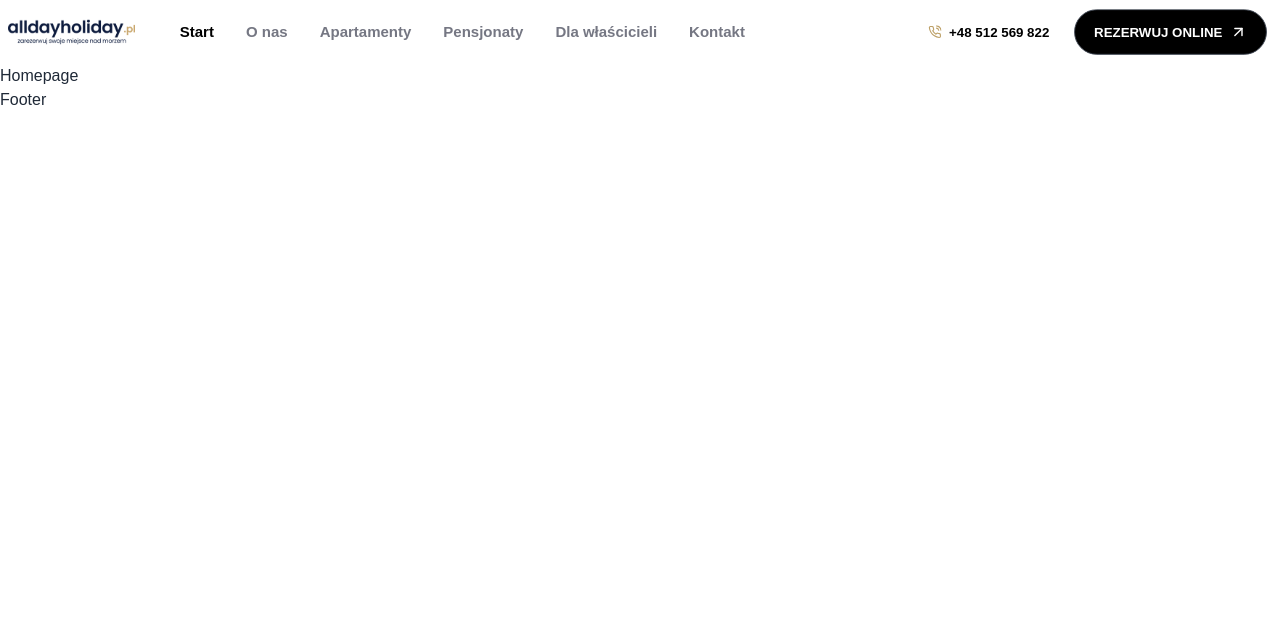
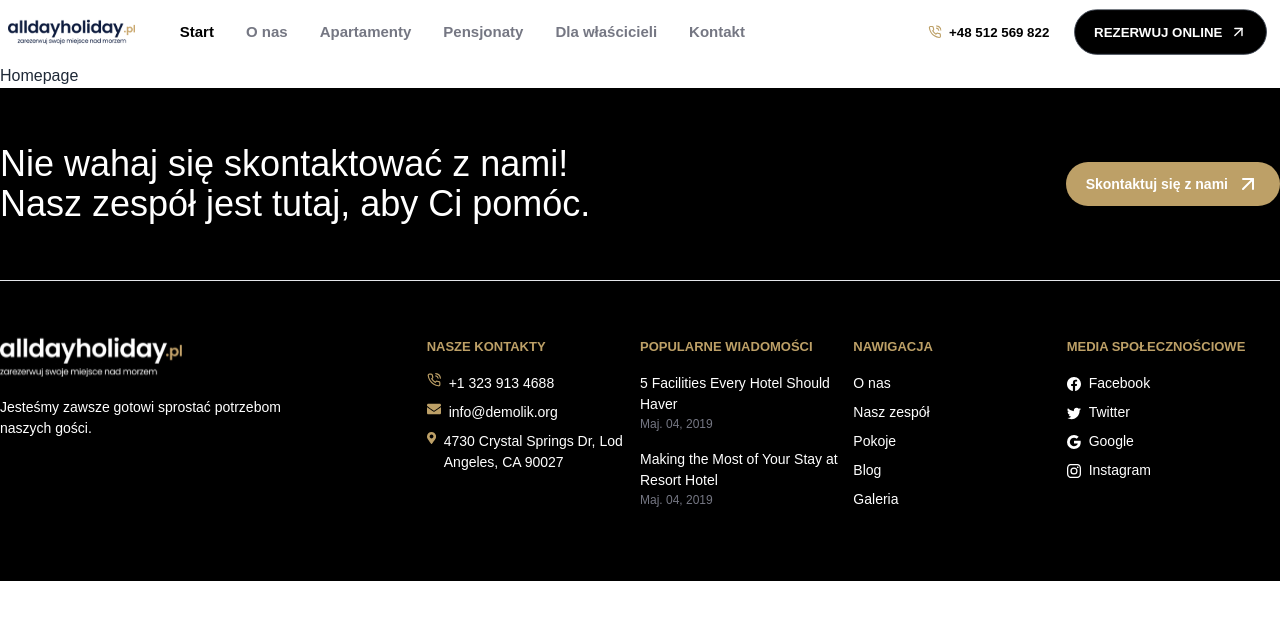
Before and after one commit to MarufAlAslam/react-next-all-day-holiday, a Next.js app: page / in a window 1280 px wide. Shown: the top 620 px of the page. Built offline with nearby package versions, Linux system fonts and the light colour scheme.

Commit message:
footer done

```diff
--- a/assets/styles/style.css
+++ b/assets/styles/style.css
@@ -32,6 +32,21 @@
     color: #fff;
 }
 
+.btn-golden{
+    background: #BDA067;
+    color: #fff;
+    border: none;
+    padding: 10px 20px;
+    font-size: 14px;
+    font-weight: 600;
+    cursor: pointer;
+    transition: all 0.3s ease-in-out;
+}
+
+.fs-13{
+    font-size: 13px !important;
+}
+
 
 @media screen and (max-width: 768px){
     .navbar-start {
--- a/components/shared/footer/Footer.js
+++ b/components/shared/footer/Footer.js
@@ -1,11 +1,183 @@
-import React from 'react'
+import Image from "next/image";
+import Link from "next/link";
+import { useRouter } from "next/router";
+import fLogo from "../../../assets/images/f-logo.svg";
+import React from "react";
+
+import { FiPhoneCall, FiArrowUpRight } from "react-icons/fi";
+import { FaEnvelope, FaMapMarkerAlt } from "react-icons/fa";
+import { BsFacebook, BsTwitter, BsGoogle,  BsInstagram } from "react-icons/bs";
 
 const Footer = () => {
-    return (
-        <div>
-            Footer
+  const router = useRouter();
+  return (
+    <div className="bg-black py-14 mx-auto">
+      <div className="custom-container">
+        <div className="lg:flex justify-between items-center pb-14">
+          <div className="lg:w-1/2 w-full">
+            <h2 className="text-4xl text-white font-[500]">
+              Nie wahaj się skontaktować z nami! Nasz zespół jest tutaj, aby Ci
+              pomóc.
+            </h2>
+          </div>
+          <div className="lg:w-1/2 lg:text-right w-full">
+            <Link
+              className="text-white inline-flex justify-center fs-14 font-semibold items-center btn-golden rounded-full"
+              href={"/contact"}
+            >
+              Skontaktuj się z nami <FiArrowUpRight className="text-2xl ml-2" />
+            </Link>
+          </div>
         </div>
-    )
-}
 
-export default Footer
+        <hr className="bg-gray-500" />
+
+        <div className="lg:flex justify-between items-start pt-14">
+          <div className="lg:w-1/3 w-full">
+            <div className="lg:w-9/12">
+              <Image src={fLogo} className="mb-5" alt="logo" />
+              <p className="fs-14 text-white">
+                Jesteśmy zawsze gotowi sprostać potrzebom naszych gości.
+              </p>
+            </div>
+          </div>
+          <div className="lg:w-1/3 w-full">
+            <div className="lg:flex justify-between items-start">
+              <div className="lg:w-1/2 w-full">
+                <p className="text-golden fs-13 uppercase font-[600] mb-4">
+                  Nasze kontakty
+                </p>
+
+                <ul>
+                  <li className="text-white fs-14 mb-2">
+                    <Link
+                      className="flex justify-start items-start"
+                      href={"tel:+1 323 913 4688"}
+                    >
+                      <FiPhoneCall className="inline-block mr-2 text-golden" />{" "}
+                      +1 323 913 4688
+                    </Link>
+                  </li>
+                  <li className="text-white fs-14 mb-2">
+                    <Link
+                      className="flex justify-start items-start"
+                      href={"mailto:info@demolik.org"}
+                    >
+                      <FaEnvelope className="inline-block mr-2 text-golden" />{" "}
+                      info@demolik.org
+                    </Link>
+                  </li>
+                  <li className="text-white fs-14 mb-2">
+                    <Link className="flex justify-start items-start" href={""}>
+                      <FaMapMarkerAlt className="inline-block mr-2 text-golden" />{" "}
+                      4730 Crystal Springs Dr, Lod Angeles, CA 90027
+                    </Link>
+                  </li>
+                </ul>
+              </div>
+              <div className="lg:w-1/2 w-full">
+                <p className="text-golden fs-13 uppercase font-[600] mb-4">
+                  Popularne wiadomości
+                </p>
+
+                <Link href={""}>
+                  <p className="text-white fs-14">
+                    5 Facilities Every Hotel Should Haver
+                  </p>
+                  <p className="mb-4 text-[12px] text-[#757783]">
+                    Maj. 04, 2019
+                  </p>
+                </Link>
+
+                <Link href={""}>
+                  <p className="text-white fs-14">
+                    Making the Most of Your Stay at Resort Hotel
+                  </p>
+                  <p className="mb-4 text-[12px] text-[#757783]">
+                    Maj. 04, 2019
+                  </p>
+                </Link>
+              </div>
+            </div>
+          </div>
+          <div className="lg:w-1/3 w-full">
+            <div className="lg:flex justify-between items-start">
+              <div className="lg:w-1/2 w-full">
+                <p className="text-golden fs-13 uppercase font-[600] mb-4">
+                  Nawigacja
+                </p>
+
+                <ul>
+                  <li className="text-white fs-14 mb-2">
+                    <Link
+                      className="flex justify-start items-start"
+                      href={"/o-nas"}
+                    >
+                      O nas
+                    </Link>
+                  </li>
+                  <li className="text-white fs-14 mb-2">
+                    <Link className="flex justify-start items-start" href={"/"}>
+                      Nasz zespół
+                    </Link>
+                  </li>
+                  <li className="text-white fs-14 mb-2">
+                    <Link className="flex justify-start items-start" href={"/"}>
+                      Pokoje
+                    </Link>
+                  </li>
+                  <li className="text-white fs-14 mb-2">
+                    <Link className="flex justify-start items-start" href={"/"}>
+                      Blog
+                    </Link>
+                  </li>
+                  <li className="text-white fs-14 mb-2">
+                    <Link className="flex justify-start items-start" href={"/"}>
+                      Galeria
+                    </Link>
+                  </li>
+                </ul>
+              </div>
+              <div className="lg:w-1/2 w-full">
+                <p className="text-golden fs-13 uppercase font-[600] mb-4">
+                  Media społecznościowe
+                </p>
+
+                <Link
+                  className="flex mb-2 text-white fs-14 justify-start items-start"
+                  href={"/"}
+                >
+                  <BsFacebook className="inline-block mr-2 mt-1 mb-0 text-white" />{" "}
+                  <span>Facebook</span>
+                </Link>
+                <Link
+                  className="flex mb-2 text-white fs-14 justify-start items-start"
+                  href={"/"}
+                >
+                  <BsTwitter className="inline-block mr-2 mt-1 mb-0 text-white" />{" "}
+                  <span>Twitter</span>
+                </Link>
+                <Link
+                  className="flex mb-2 text-white fs-14 justify-start items-start"
+                  href={"/"}
+                >
+                  <BsGoogle className="inline-block mr-2 mt-1 mb-0 text-white" />{" "}
+                  <span>Google</span>
+                </Link>
+                <Link
+                  className="flex mb-2 text-white fs-14 justify-start items-start"
+                  href={"/"}
+                >
+                  <BsInstagram className="inline-block mr-2 mt-1 mb-0 text-white" />{" "}
+                  <span>Instagram</span>
+                </Link>
+              </div>
+            </div>
+          </div>
+        </div>
+      </div>
+    </div>
+  );
+};
+
+export default Footer;
```
Also changed, not shown: assets/images/f-logo.svg (added).
